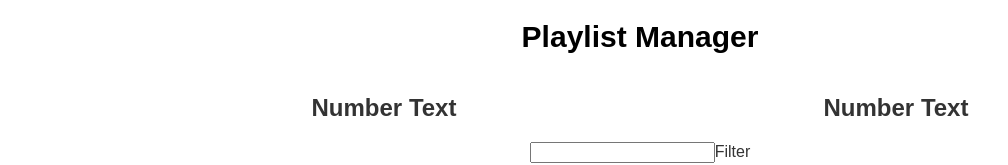
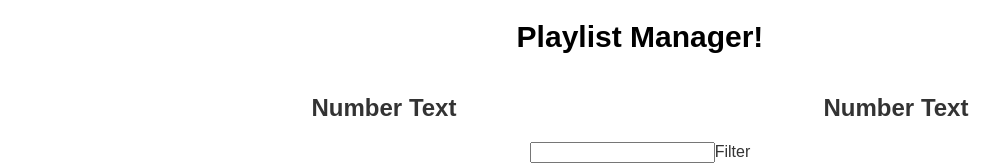
Before and after one commit to styrholm/learning-react, a React (Create React App) app: page / in a window 1280 px wide. Shown: the top 165 px of the page, without its empty margins (0-1008 px from the left). Built offline with nearby package versions, Linux system fonts and the light colour scheme.

Commit message:
Updated title

```diff
--- a/src/App.js
+++ b/src/App.js
@@ -48,7 +48,7 @@ class App extends Component {
 
     return (
       <div className="App">
-        <h1 >Playlist Manager</h1>
+        <h1 >Playlist Manager!</h1>
         <Aggregate/>
         <Aggregate/>
         <Filter/>
```
